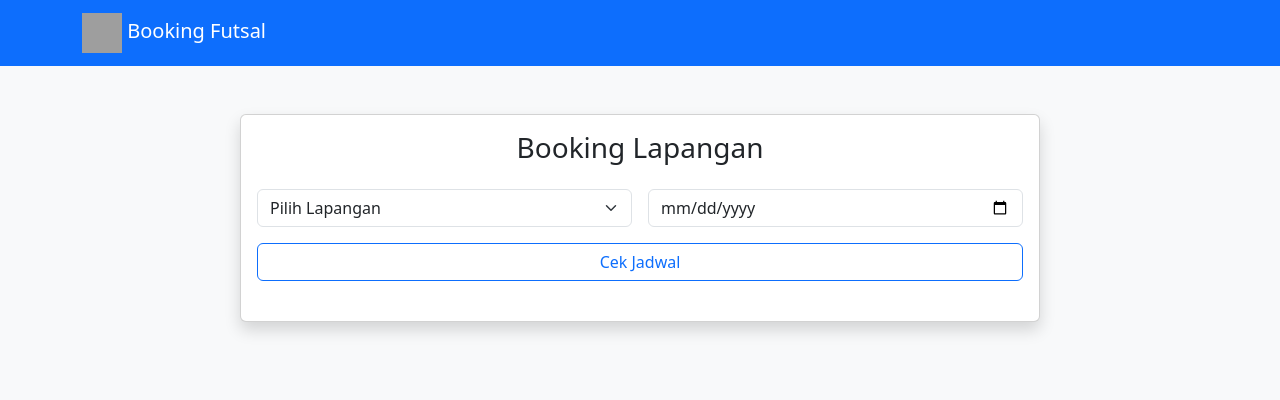
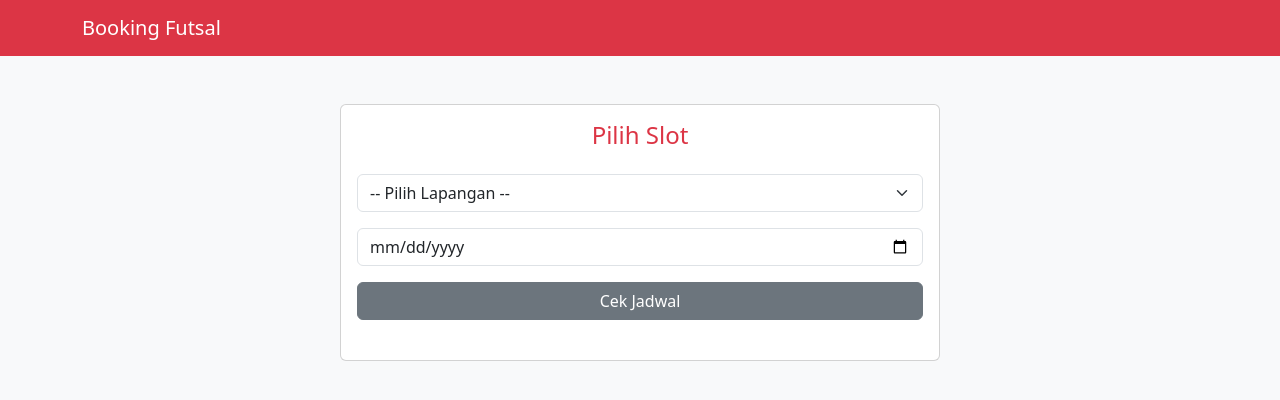
Before and after one commit to zaidunz/PBW, a PHP site: page /booking.php in a window 1280 px wide. Shown: the top 400 px of the page. Run offline with PHP 8.4, Linux system fonts and the light colour scheme; the visitor is signed in with stand-in values (Sample User, id 1); grey boxes are pictures that could not be loaded.

Commit message:
second commit

```diff
--- a/booking.php
+++ b/booking.php
@@ -1,46 +1,20 @@
 <?php
-include 'db.php';
-session_start();
-if (!isset($_SESSION['gmail'])) {
-    header('Location: login.php'); exit;
+include 'db.php'; session_start();
+if(!isset($_SESSION['gmail'])) header('Location: login.php');
+
+// Harga per lapangan
+define('PRICES', ['Lapangan 1'=>['day'=>100000,'night'=>120000],'Lapangan 2'=>['day'=>125000,'night'=>140000]]);
+
+$lap = $_POST['lapangan'] ?? '';
+$tgl = $_POST['tanggal'] ?? '';
+$booked = [];
+if(isset($_POST['check'])){
+  $res = $conn->query("SELECT jam, durasi, nama FROM bookings WHERE lapangan='{$lap}' AND tanggal='{$tgl}' AND status='lunas'");
+  while($r = $res->fetch_assoc()){
+    for($i=0; $i<$r['durasi']; $i++){
+      $hour = $r['jam'] + $i;
+      $booked[$hour] = $r['nama'];
     }
-// Harga
-$prices = [
-    'Lapangan 1' => ['day'=>100000,'night'=>120000],
-    'Lapangan 2' => ['day'=>125000,'night'=>140000]
-];
-$booked = [];
-$lapangan = $_POST['lapangan'] ?? '';
-$tanggal = $_POST['tanggal'] ?? '';
-if (isset($_POST['check'])) {
-    $jadwal = $conn->query("SELECT jam,durasi FROM bookings WHERE lapangan='$lapangan' AND tanggal='$tanggal'");
-    while ($r = $jadwal->fetch_assoc()) {
-        for ($i=0; $i<$r['durasi']; $i++) $booked[] = $r['jam']+$i;
-    }
-}
-if (isset($_POST['submit'])) {
-    $nama = $_POST['nama'];
-    $jam = (int)$_POST['jam'];
-    $durasi = (int)$_POST['durasi'];
-    $period = $jam>=18?'night':'day';
-    $harga = $prices[$lapangan][$period];
-    $total = $harga*$durasi;
-    $bukti = $_FILES['bukti']['name'];
-    move_uploaded_file($_FILES['bukti']['tmp_name'], 'uploads/'.$bukti);
-    $conflict = $conn->query(
-        "SELECT 1 FROM bookings WHERE lapangan='$lapangan' AND tanggal='$tanggal' AND ( (jam<=$jam AND jam+durasi>$jam) OR (jam<($jam+$durasi) AND jam+durasi>=($jam+$durasi)) )"
-    )->num_rows;
-    if (!$conflict) {
-        $stmt = $conn->prepare(
-            "INSERT INTO bookings(nama,lapangan,tanggal,jam,durasi,harga_per_jam,bukti,status) VALUES(?,?,?,?,?,?,?, 'lunas')"
-        );
-        $stmt->bind_param('sssiiis', $nama,$lapangan,$tanggal,$jam,$durasi,$harga,$bukti);
-        $stmt->execute();
-        $success = "Booking berhasil. Total: Rp".number_format($total,0,',','.');
-        // Clear for fresh state
-        $booked = [];
-    } else {
-        $error = 'Waktu sudah dibooking';
   }
 }
 ?>
@@ -49,66 +23,62 @@ if (isset($_POST['submit'])) {
 <head>
   <meta charset="UTF-8">
   <meta name="viewport" content="width=device-width,initial-scale=1">
-  <title>Booking Lapangan</title>
+  <title>Pilih Slot - Booking Futsal</title>
   <link href="https://cdn.jsdelivr.net/npm/bootstrap@5.3.0/dist/css/bootstrap.min.css" rel="stylesheet">
 </head>
 <body class="bg-light">
-<nav class="navbar navbar-dark bg-primary">
+<nav class="navbar navbar-dark" style="background:#dc3545">
   <div class="container">
-    <a class="navbar-brand" href="index.php"><img src="assets/logo.png" width="40" height="40"> Booking Futsal</a>
+    <a class="navbar-brand" href="index.php">Booking Futsal</a>
   </div>
 </nav>
 <div class="container py-5">
-  <div class="card mx-auto shadow" style="max-width:800px">
+  <div class="card mx-auto" style="max-width:600px">
     <div class="card-body">
-      <h3 class="text-center mb-4">Booking Lapangan</h3>
-      <?php if(isset($success)) echo "<div class='alert alert-success'>$success</div>";
-            elseif(isset($error)) echo "<div class='alert alert-danger'>$error</div>"; ?>
-      <!-- Form Pilih Lapangan & Tanggal -->
+      <h4 class="text-center text-danger mb-4">Pilih Slot</h4>
       <form method="POST" class="mb-4">
-        <div class="row g-3">
-          <div class="col-md-6">
+        <div class="mb-3">
           <select name="lapangan" class="form-select" required>
-              <option value="">Pilih Lapangan</option>
-              <?php foreach($prices as $p=>$v): ?>
-                <option value="<?=$p?>" <?= $lapangan==$p?'selected':''?>><?=$p?></option>
-              <?php endforeach; ?>
+            <option value="">-- Pilih Lapangan --</option>
+            <option value="Lapangan 1" <?=  $lap=='Lapangan 1'?'selected':'' ?>>Lapangan 1</option>
+            <option value="Lapangan 2" <?=  $lap=='Lapangan 2'?'selected':'' ?>>Lapangan 2</option>
           </select>
         </div>
-          <div class="col-md-6">
-            <input type="date" name="tanggal" class="form-control" value="<?=$tanggal?>" required>
+        <div class="mb-3">
+          <input type="date" name="tanggal" class="form-control" value="<?=  $tgl ?>" required>
         </div>
-        </div>
-        <button name="check" class="btn btn-outline-primary mt-3 w-100">Cek Jadwal</button>
+        <button type="submit" name="check" class="btn btn-secondary w-100">Cek Jadwal</button>
       </form>
-      <?php if($lapangan && $tanggal): ?>
-        <p><strong>Harga per jam:</strong> Rp<?=number_format($prices[$lapangan][($booked? ($jam>=18?'night':'day') : 'day')],0,',','.')?></p>
-        <p><strong>Jam terisi:</strong> <?= $booked? implode(', ',$booked): 'Tidak ada'?></p>
-        <form method="POST" enctype="multipart/form-data">
-          <input type="hidden" name="lapangan" value="<?=$lapangan?>">
-          <input type="hidden" name="tanggal" value="<?=$tanggal?>">
-          <div class="mb-3 form-floating">
-            <input type="text" name="nama" class="form-control" placeholder="Nama Penyewa" required>
-            <label>Nama Penyewa</label>
-          </div>
-          <div class="row g-3 mb-3">
-            <div class="col-md-6">
+
+      <?php if( $lap &&  $tgl): ?>
+        <p><strong>Jam terisi:</strong>
+          <?php if(!empty( $booked)){
+            foreach( $booked as  $h =>  $u){
+              echo sprintf('%02d:00 (%s) ',  $h, htmlspecialchars( $u));
+            }
+          } else echo 'Tidak ada'; ?>
+        </p>
+
+        <form action="pembayaran.php" method="POST">
+          <input type="hidden" name="lapangan" value="<?=  $lap ?>">
+          <input type="hidden" name="tanggal" value="<?=  $tgl ?>">
+          <div class="mb-3">
             <select name="jam" class="form-select" required>
-                <?php for($h=0;$h<24;$h++): ?>
-                  <option value="<?=$h?>" <?=in_array($h,$booked)?'disabled':''?>><?=sprintf('%02d:00',$h)?></option>
+              <?php for( $h=0;  $h<24;  $h++): ?>
+                <option value="<?=  $h ?>" <?= isset( $booked[ $h])?'disabled':'' ?>><?= sprintf('%02d:00',  $h) ?></option>
               <?php endfor; ?>
             </select>
           </div>
-            <div class="col-md-6 form-floating">
-              <input type="number" name="durasi" class="form-control" value="1" min="1" max="6" placeholder="Durasi" required>
-              <label>Durasi (jam)</label>
-            </div>
+          <div class="mb-3">
+            <input type="number" name="durasi" class="form-control" placeholder="Durasi (jam)" min="1" max="6" required>
           </div>
           <div class="mb-3">
-            <label class="form-label">Upload Bukti Pembayaran</label>
-            <input type="file" name="bukti" class="form-control" accept="image/*" required>
+            <input type="text" name="nama" class="form-control" placeholder="Nama Penyewa" required>
           </div>
-          <button name="submit" class="btn btn-primary w-100">Booking</button>
+          <div class="mb-3">
+            <input type="text" name="nohp" class="form-control" placeholder="No. Telepon" required>
+          </div>
+          <button type="submit" class="btn btn-primary w-100">Lanjut Pembayaran</button>
         </form>
       <?php endif; ?>
     </div>
@@ -116,4 +86,4 @@ if (isset($_POST['submit'])) {
 </div>
 <script src="https://cdn.jsdelivr.net/npm/bootstrap@5.3.0/dist/js/bootstrap.bundle.min.js"></script>
 </body>
-</html>
+</html></html>
--- a/db.php
+++ b/db.php
@@ -1,11 +1,8 @@
 <?php
-// file: db.php
-$host = 'localhost';
-$user = 'root';
-$pass = '';
-$db = 'booking_futsal';
-$conn = new mysqli($host, $user, $pass, $db);
-if ($conn->connect_error) {
-    die("Connection failed: " . $conn->connect_error);
-}
+$host='localhost';
+ $user='root';
+  $pass='';
+  $db='booking_futsal';
+$conn=new mysqli($host,$user,$pass,$db);
+if($conn->connect_error) die("Connection failed: " . $conn->connect_error);
 ?>
```
Also changed, not shown: pembayaran.php (added, +54 -0 lines). Lines whose indentation alone changed are shown as unchanged.
